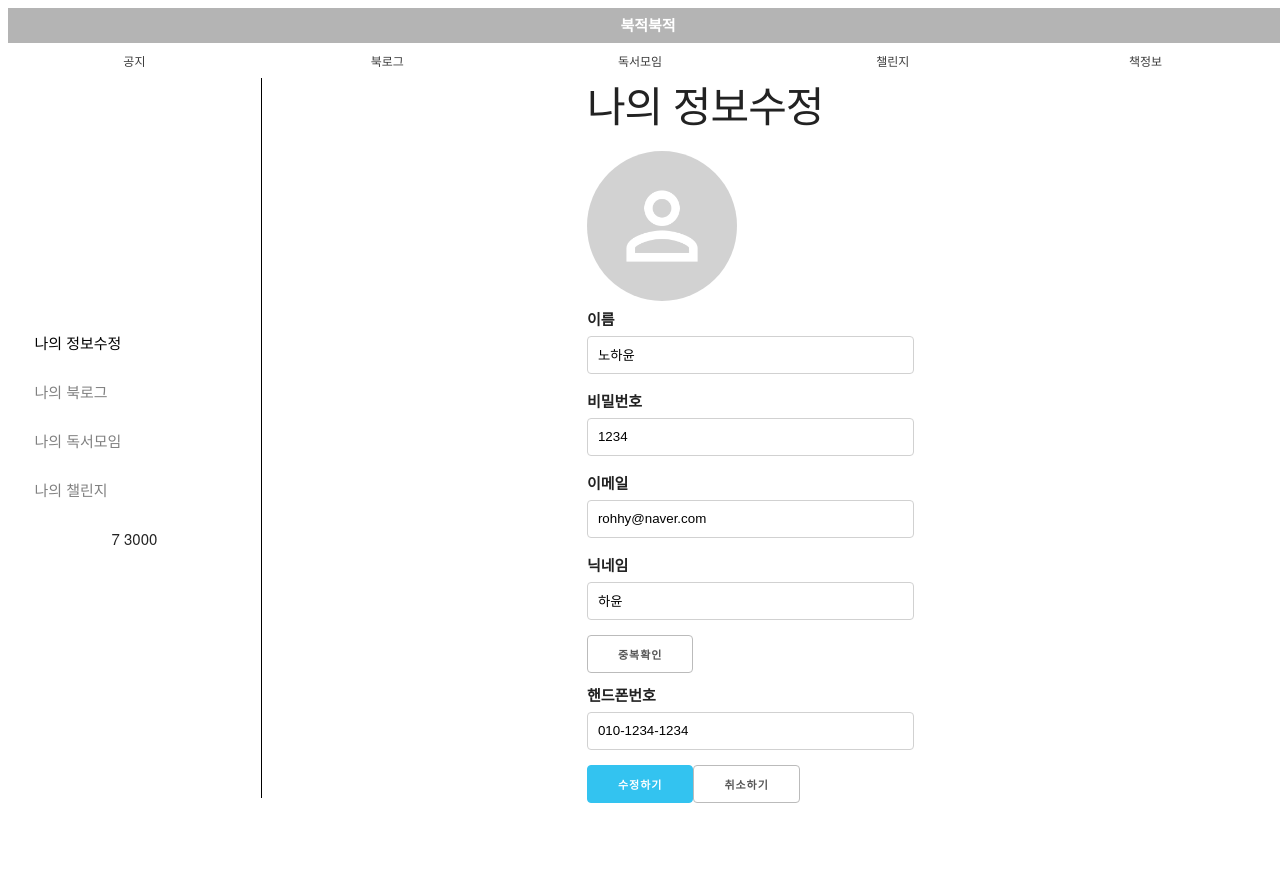
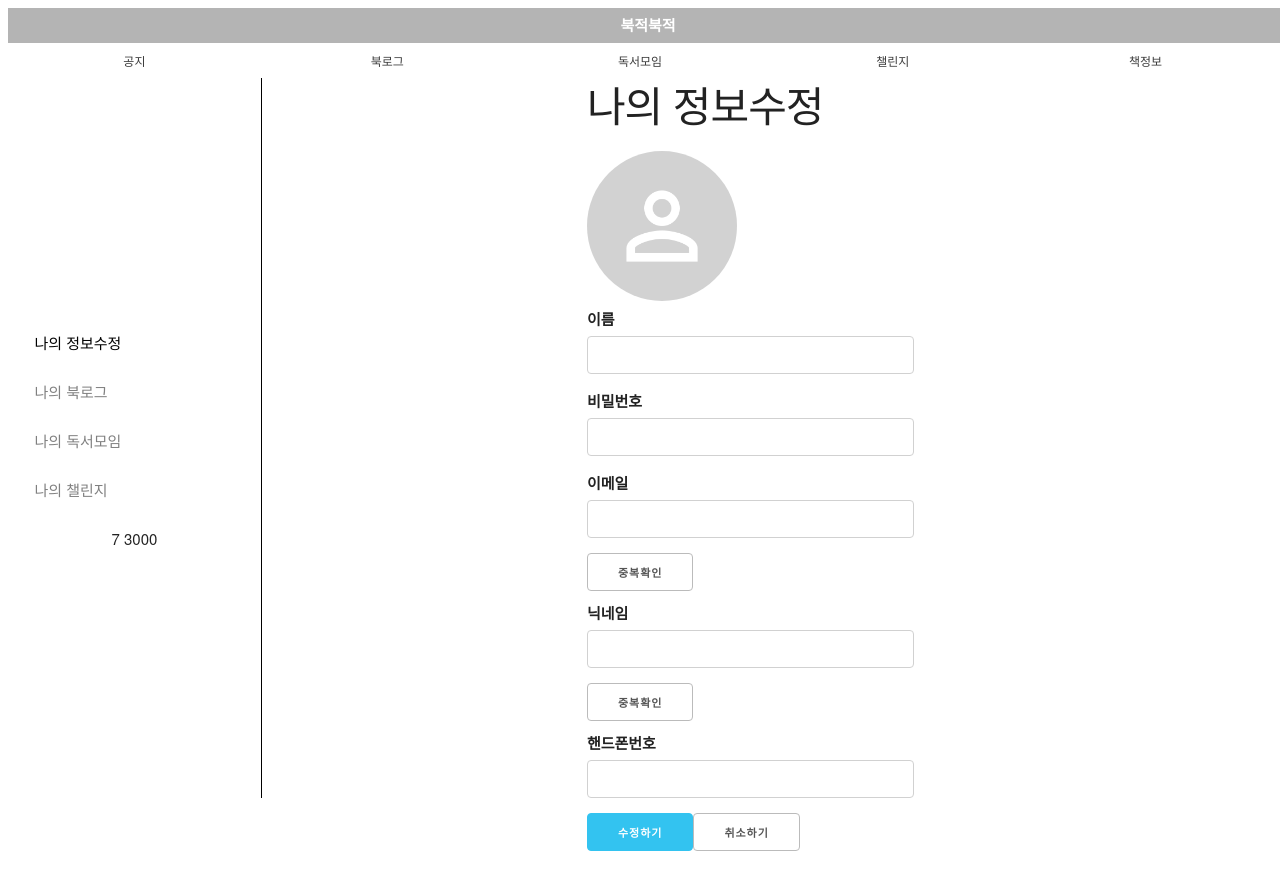
Before and after one commit to too-much-talker/book-jeok-book-jeok, a React (Create React App) app in the folder frontend/: page /mypage in a window 1280 px wide. Both pictures are taken after a click on the button "수정하기". Before the commit the page ends 838 px from the top, so only its background shows below. Built offline with nearby package versions, Linux system fonts and the light colour scheme.

Commit message:
#S06P12A305-18 Create: 회원정보 수정 코드 작성

```diff
--- a/frontend/package.json
+++ b/frontend/package.json
@@ -6,6 +6,7 @@
     "@testing-library/jest-dom": "^5.16.1",
     "@testing-library/react": "^12.1.2",
     "@testing-library/user-event": "^13.5.0",
+    "axios": "^0.25.0",
     "react": "^17.0.2",
     "react-dom": "^17.0.2",
     "react-router-dom": "^5.3.0",
--- a/frontend/src/views/main/Sidebar.js
+++ b/frontend/src/views/main/Sidebar.js
@@ -1,6 +1,6 @@
 import styled from "styled-components";
 import { NavLink } from "react-router-dom";
-import { UserExpPoint } from "../user/myPage/userInfo/UserInfoContainer";
+import { UserExpPoint } from "../user/myPage/userInfo/UserInfoPresenter";
 import React, { useState } from "react";
 import userList from "../user/myPage/userInfo/asset/data";
 
--- a/frontend/src/views/user/myPage/index.js
+++ b/frontend/src/views/user/myPage/index.js
@@ -1,4 +1,4 @@
-import UserInfoPresenter from "./userInfo/UserInfoPresenter";
+import UserInfoContainer from "./userInfo/UserInfoContainer";
 import UserBooklogPresenter from "./userBooklog/UserBooklogPresenter";
 import UserBookclubPresenter from "./userBookclub/UserBookclubPresenter";
 import UserChallengePresenter from "./userChallenge/UserChallengePresenter";
@@ -18,7 +18,7 @@ function Mypage(){
         <Center>
           <Sidebar/>
           <Switch>
-            <Route exact path="/mypage" component={UserInfoPresenter}/>
+            <Route exact path="/mypage" component={UserInfoContainer}/>
             <Route path="/mybooklog" component={UserBooklogPresenter} />
             <Route path="/mybookclub" component={UserBookclubPresenter} />
             <Route path="/mychallenge" component={UserChallengePresenter} />
--- a/frontend/src/views/user/myPage/userInfo/UserInfoContainer.js
+++ b/frontend/src/views/user/myPage/userInfo/UserInfoContainer.js
@@ -1,94 +1,133 @@
-import React, {useState, useEffect} from 'react';
+import React, { useState, useEffect } from "react";
+import userList from "./asset/data";
+import {UserTable, EditUserForm} from "./UserInfoPresenter";
+import profile from "./asset/ProfilePicture.png";
+import styled from "styled-components";
+import "./asset/UserInfoPresenter.css"
+import axios from 'axios'
+import {checkId, checkEmail, checkNickname, checkPassword, checkNameLength, checkPhoneNumber} from "../../validCheck/ValidCheck";
+const url= "https://77e1dca6-cd01-4930-ae25-870e7444cc55.mock.pstmn.io";
 
-    const EditUserForm = (props) => {
-        useEffect(() => {
-            setUser(props.currentUser)
-        }, [props])
+const Profile = styled.img`
+  width: 150px;
+  height: 150px;
+  border-radius: 100%;
+`
+function UserInfoContainer() {
+  const [users, setUsers] = useState(userList);
 
-        const [user, setUser] = useState(props.currentUser);
+  const deleteUser = (id) => {
+    window.location.href = "/";
+    // setUsers(users.filter((user) => user.id !== id));
+  };
 
-        const handleChange = e => {
-            const {name, value} = e.target;
-            setUser({...user, [name]: value});
-            }
+  const [editing, setEditing] = useState(false);
 
-        const handleSubmit = e => {
-            e.preventDefault();
-            if (user.name && user.password && user.email && user.nickname && user.phoneNumber) props.updateUser(user);
+  const initialUser = { id: null, name: "", password:"", email:"", nickname: ""};
+
+  const [currentUser, setCurrentUser] = useState(initialUser);
+
+  const editUser = (user) => {
+    setEditing(true);
+    setCurrentUser(user);
+  };
+
+  const updateUser = (newUser) => {
+    setUsers(
+      users.map((user) => (user.id === currentUser.id ? newUser : user))
+    );
+    setCurrentUser(initialUser);
+    setEditing(false);
+  };
+  function CheckId(){
+    checkId(users.email, url);
+  }
+  function CheckEmail(){
+    checkEmail(users.email);
+  }
+  function CheckNickname(){
+    checkNickname(users.nickname, url);
+  }
+  function CheckPassword(){
+    checkPassword(users.password,users.email,users.nickname,users.name);
+  }
+  function CheckNameLength(){
+    checkNameLength(users.name);
+  }
+  function CheckPhoneNumber(){
+    checkPhoneNumber(users.phoneNumber);
+  }
+
+  const onModify= ()=>{
+    if(users.email===''||users.password===''|| users.name==='' || users.nickname===''|| users.phoneNumber===''){
+        alert("입력하지 않은 정보가 있습니다. 확인해주세요.")
+    }
+    else{
+        if(checkPassword(users.password, users.email, users.nickname, users.name)===true){
+            axios.post(url+`/api/v1/members`,{
+                email: users.email,
+                password: users.password,
+                name: users.name,
+                nickname: users.nickname,
+                phoneNumber: users.phoneNumber
+
+            }).then(function(response){
+                if(response.status===201){
+                    alert(response.data.data.msg);
+                    // document.location.href = '/login'
+                }else{
+                    alert(response.data.data.msg);
+                }
+            }).catch(function(error){
+                console.log(error);
+            });
         }
+    }
+};
 
-        return (
-            <form>
-                <label>이름</label>
-                <input className="u-full-width" type="text" value={user.name} name="name" onChange={handleChange} />
-                <label>비밀번호</label>
-                <input className="u-full-width" type="text" value={user.password} name="password" onChange={handleChange} />
-                <label>이메일</label>
-                <input className="u-full-width" type="text" value={user.email} name="email" onChange={handleChange} />
-                <label>닉네임</label>
-                <input className="u-full-width" type="text" value={user.nickname} name="nickname" onChange={handleChange} />
-                <button type="submit" onClick={handleSubmit}>중복확인</button>
-                <label>핸드폰번호</label>
-                <input className="u-full-width" type="text" value={user.phoneNumber} name="phoneNumber" onChange={handleChange}/>
-                <button className="button-primary" type="submit" onClick={handleSubmit} >수정하기</button>
-                <button type="submit" onClick={() => props.setEditing(false)} >취소하기</button>
-            </form>
-        )
-    }
+  return (
+    <div className="container">
+        <div className="title">
+          <h2>나의 정보수정</h2>
+          <Profile src={profile}></Profile>
+        </div>
+        <div className="usertable">
+          {!editing ? (
+            <div>
+              <UserTable
+                users={users}
+                deleteUser={deleteUser}
+                editUser={editUser} />
+            </div>
+          ) : (
+            <div>
+            </div>
+          )}
+        </div>
+        <div className="row">
+          <div className="eight columns">
+            {editing ? (
+              <div className="edituserform">
+                <EditUserForm
+                  checkId={CheckId}
+                  checkEmail={CheckEmail}
+                  checkNameLength={CheckNameLength}
+                  checkNickname={CheckNickname}
+                  checkPassword={CheckPassword}
+                  checkPhoneNumber={CheckPhoneNumber}
+                  onModify={onModify}
+                  currentUser={currentUser}
+                  setEditing={setEditing}
+                  updateUser={updateUser} />
+              </div>
+            ) : (
+              <div>
+              </div>
+            )}
+          </div>
+        </div>
+      </div>
+  );
+};
 
-    const UserTable = (props) => {
-        return (
-            <form>
-                { props.users.length > 0 ? (
-                    props.users.map(user => {
-                        const {id, name, password, email, nickname, phoneNumber} = user;
-                        return (
-                            <div key={id}>
-                                <label>이름</label>
-                                <p>{name}</p>
-                                <label>비밀번호</label>
-                                <p>{password}</p>
-                                <label>이메일</label>
-                                <p>{email}</p>
-                                <label>닉네임</label>
-                                <p>{nickname}</p>
-                                <label>핸드폰번호</label>
-                                <p>{phoneNumber}</p>
-                                <button onClick={() => props.editUser(id, user)}>수정하기</button>
-                                <button onClick={() => props.deleteUser(id)}>탈퇴하기</button>
-                                </div>
-                            )
-                        })
-                    ) : (
-                        <tr>
-                            {/* <td colSpan={4}>가입된 회원이 아닙니다.</td> */}
-                        </tr>
-                    )
-                    }
-            </form>
-        )
-    }
-
-    const UserExpPoint = (props) => {
-        return (
-            <div>
-                { props.users.length > 0 ? (
-                    props.users.map(user => {
-                        const {id, exp, point} = user;
-                        return (
-                            <div key={id}>
-                                <p>{exp} {point}</p>
-                                </div>
-                            )
-                        })
-                    ) : (
-                        <tr>
-                        </tr>
-                    )
-                    }
-            </div>
-        )
-    }
-
-
-export {EditUserForm, UserTable, UserExpPoint};
+export default UserInfoContainer;
--- a/frontend/src/views/user/myPage/userInfo/UserInfoPresenter.js
+++ b/frontend/src/views/user/myPage/userInfo/UserInfoPresenter.js
@@ -1,78 +1,95 @@
-import React, { useState } from "react";
-import userList from "./asset/data";
-import {UserTable, EditUserForm} from "./UserInfoContainer";
-import profile from "./asset/ProfilePicture.png";
-import styled from "styled-components";
-import "./asset/UserInfoPresenter.css"
+import React, {useState, useEffect} from 'react';
 
-const Profile = styled.img`
-  width: 150px;
-  height: 150px;
-  border-radius: 100%;
-`
-const UserInfoPresenter = () => {
-  const [users, setUsers] = useState(userList);
+const EditUserForm = (props) => {
+    useEffect(() => {
+        setUser(props.currentUser)
+    }, [props])
 
-  const deleteUser = (id) => {
-    window.location.href = "/";
-    setUsers(users.filter((user) => user.id !== id));
-  };
+    const [user, setUser] = useState(props.currentUser);
 
-  const [editing, setEditing] = useState(false);
+    const handleChange = e => {
+        const {name, value} = e.target;
+        setUser({...user, [name]: value});
+        }
 
-  const initialUser = { id: null, name: "", password:"", email:"", nickname: "" };
+    const handleSubmit = e => {
+        e.preventDefault();
+        if (user.name && user.password && user.email && user.nickname && user.phoneNumber) props.updateUser(user);
+    }
 
-  const [currentUser, setCurrentUser] = useState(initialUser);
+    return (
+        <form>
+            <label>이름</label>
+            <input className="u-full-width" type="text" value={user.name} name="name" onChange={handleChange} onBlur={props.checkNameLength}/>
+            <label>비밀번호</label>
+            <input className="u-full-width" type="text" value={user.password} name="password" onChange={handleChange} />
+            <label>이메일</label>
+            <input className="u-full-width" type="text" value={user.email} name="email" onChange={handleChange} onBlur={props.checkEmail}/>
+            <button onClick={props.checkId}>중복확인</button>
+            <label>닉네임</label>
+            <input className="u-full-width" type="text" value={user.nickname} name="nickname" onChange={handleChange} />
+            <button type="submit" onClick={props.checkNickname}>중복확인</button>
+            <label>핸드폰번호</label>
+            <input className="u-full-width" type="text" value={user.phoneNumber} name="phoneNumber" onChange={handleChange} onBlur={props.checkPhoneNumber}/>
+            <button className="button-primary" type="submit" onClick={handleSubmit} >수정하기</button>
+            <button type="submit" onClick={() => props.setEditing(false)} >취소하기</button>
+        </form>
+    )
+}
 
-  const editUser = (id, user) => {
-    setEditing(true);
-    setCurrentUser(user);
-  };
+    const UserTable = (props) => {
+        return (
+            <form>
+                { props.users.length > 0 ? (
+                    props.users.map(user => {
+                        const {id, name, password, email, nickname, phoneNumber} = user;
+                        return (
+                            <div key={id}>
+                                <label>이름</label>
+                                <p>{name}</p>
+                                <label>비밀번호</label>
+                                <p>{password}</p>
+                                <label>이메일</label>
+                                <p>{email}</p>
+                                <label>닉네임</label>
+                                <p>{nickname}</p>
+                                <label>핸드폰번호</label>
+                                <p>{phoneNumber}</p>
+                                <button onClick={() => props.editUser(id, user)}>수정하기</button>
+                                <button onClick={() => props.deleteUser(id)}>탈퇴하기</button>
+                                </div>
+                            )
+                        })
+                    ) : (
+                        <tr>
+                            {/* <td colSpan={4}>가입된 회원이 아닙니다.</td> */}
+                        </tr>
+                    )
+                    }
+            </form>
+        )
+    }
 
-  const updateUser = (newUser) => {
-    setUsers(
-      users.map((user) => (user.id === currentUser.id ? newUser : user))
-    );
-    setCurrentUser(initialUser);
-    setEditing(false);
-  };
+    const UserExpPoint = (props) => {
+        return (
+            <div>
+                { props.users.length > 0 ? (
+                    props.users.map(user => {
+                        const {id, exp, point} = user;
+                        return (
+                            <div key={id}>
+                                <p>{exp} {point}</p>
+                                </div>
+                            )
+                        })
+                    ) : (
+                        <tr>
+                        </tr>
+                    )
+                    }
+            </div>
+        )
+    }
 
-  return (
-    <div className="container">
-        <div className="title">
-          <h2>나의 정보수정</h2>
-          <Profile src={profile}></Profile>
-        </div>
-        <div className="usertable">
-          {!editing ? (
-            <div>
-              <UserTable
-                users={users}
-                deleteUser={deleteUser}
-                editUser={editUser} />
-            </div>
-          ) : (
-            <div>
-            </div>
-          )}
-        </div>
-        <div className="row">
-          <div className="eight columns">
-            {editing ? (
-              <div className="edituserform">
-                <EditUserForm
-                  currentUser={currentUser}
-                  setEditing={setEditing}
-                  updateUser={updateUser} />
-              </div>
-            ) : (
-              <div>
-              </div>
-            )}
-          </div>
-        </div>
-      </div>
-  );
-};
 
-export default UserInfoPresenter;
+export {EditUserForm, UserTable, UserExpPoint};
```
Also changed, not shown: frontend/src/views/user/validCheck/ValidCheck.js (renamed from frontend/src/views/user/validCheck.js/ValidCheck.js), 1 other file (tests, documents, lock files or other folders).
